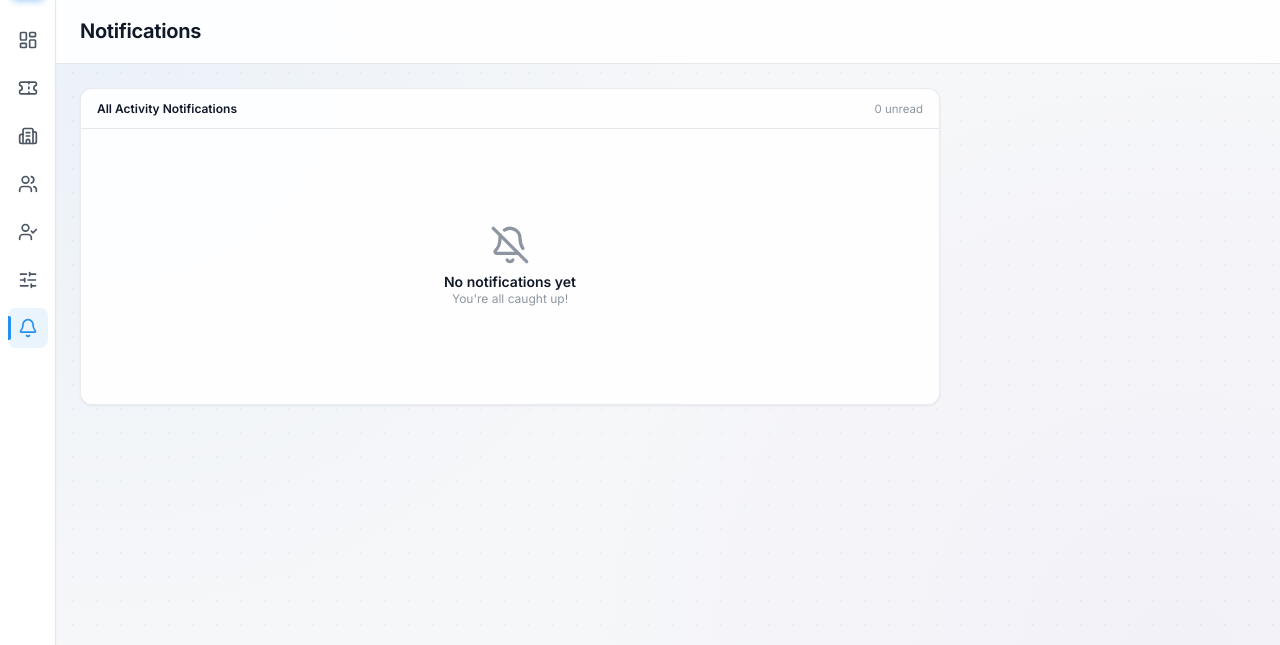
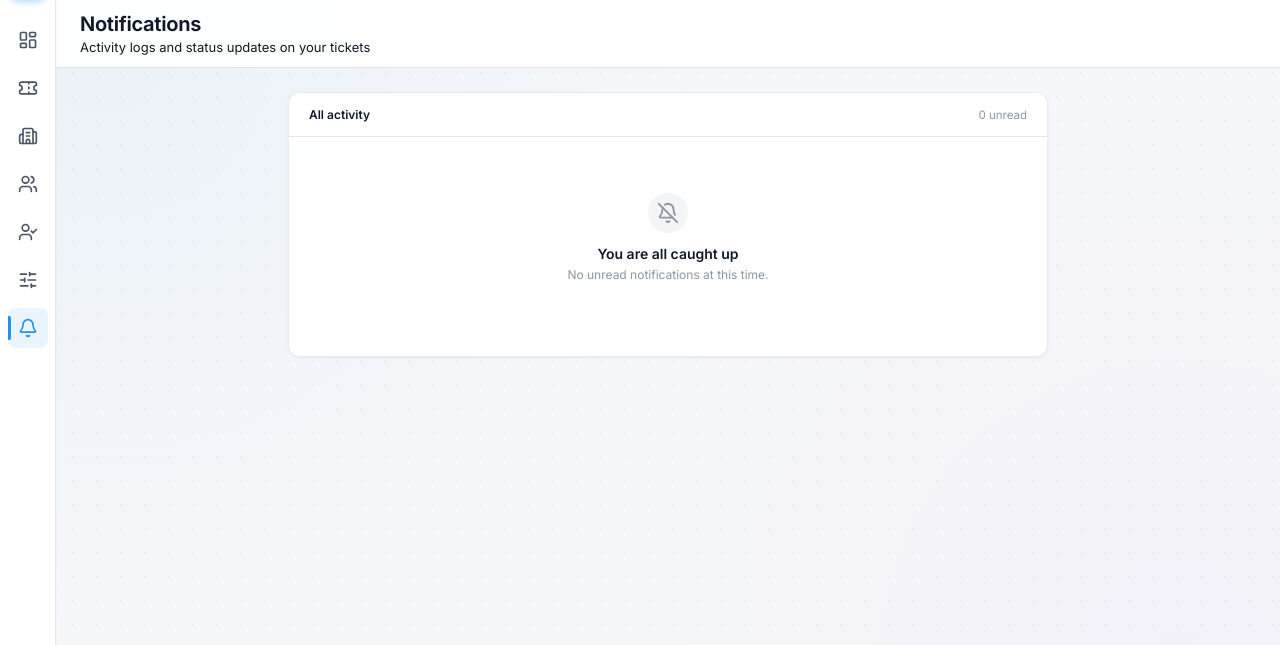
Before and after one commit to Arnov5219/Hostel-Ticket-System, a Django app: page /notifications/ in a window 1280 px wide. Shown: the part 48-693 px from the top of the page. Run offline with Django 5.2, Linux system fonts and the light colour scheme; the visitor is signed in with stand-in values (Sample User, id 1); data that the repository does not hold is empty.

Commit message:
style: humanize and center notifications view (Phase 7, B-06, U-15)

```diff
--- a/templates/notifications/list.html
+++ b/templates/notifications/list.html
@@ -10,6 +10,7 @@
 {% endblock %}
 
 {% block page_title %}Notifications{% endblock %}
+{% block page_subtitle %}Activity logs and status updates on your tickets{% endblock %}
 
 {% block page_actions %}
   {% if unread_count > 0 %}
@@ -17,45 +18,66 @@
       {% csrf_token %}
       <button type="submit" class="btn btn-secondary btn-sm">
         <i data-lucide="check-check" style="width: 14px; height: 14px;"></i>
-        <span>Mark All as Read</span>
+        <span>Mark all as read</span>
       </button>
     </form>
   {% endif %}
 {% endblock %}
 
 {% block content %}
-<div style="display: flex; flex-direction: column; gap: 16px; max-width: 860px;">
+<div style="max-width: 760px; margin: 0 auto; width: 100%; display: flex; flex-direction: column; gap: 16px;">
 
-  <div class="card" style="padding: 0; overflow: hidden;">
-    <div style="padding: 12px 16px; border-bottom: 1px solid var(--border); display: flex; justify-content: space-between; align-items: center;">
-      <span style="font-size: var(--fs-sm); font-weight: 600;">All Activity Notifications</span>
-      <span style="font-size: var(--fs-xs); color: var(--text-muted);">{{ unread_count }} unread</span>
+  <div class="card" style="padding: 0; overflow: hidden; background: var(--bg-surface-glass); backdrop-filter: blur(8px); -webkit-backdrop-filter: blur(8px); border: 1px solid var(--border-glass); border-radius: var(--radius-lg); box-shadow: var(--shadow-card);">
+    <div style="padding: 14px 20px; border-bottom: 1px solid var(--border); display: flex; justify-content: space-between; align-items: center; background: var(--bg-surface);">
+      <span style="font-size: var(--fs-sm); font-weight: 600; color: var(--text-primary);">All activity</span>
+      <span style="font-size: var(--fs-xs); color: var(--text-muted); font-variant-numeric: tabular-nums;">
+        {% if unread_count > 0 %}
+          <span style="color: var(--accent); font-weight: 600;">{{ unread_count }} unread</span>
+        {% else %}
+          0 unread
+        {% endif %}
+      </span>
     </div>
 
     <div style="display: flex; flex-direction: column;">
       {% for notif in notifications %}
-        <div style="padding: 14px 16px; border-bottom: 1px solid var(--border); display: flex; align-items: flex-start; gap: 12px; background-color: {% if not notif.is_read %}var(--accent-light){% else %}var(--bg-surface){% endif %}; transition: background 0.15s ease;">
+        <div style="padding: 14px 18px; border-bottom: 1px solid var(--border-subtle); display: flex; align-items: flex-start; gap: 14px; background-color: {% if not notif.is_read %}rgba(26, 86, 219, 0.04){% else %}var(--bg-surface){% endif %}; border-left: 3px solid {% if not notif.is_read %}var(--accent){% else %}transparent{% endif %}; transition: background var(--duration-fast);">
 
-          <div style="margin-top: 3px;">
-            {% if not notif.is_read %}
-              <div style="width: 8px; height: 8px; border-radius: 50%; background-color: var(--accent);"></div>
+          <!-- Event Icon -->
+          <div style="width: 28px; height: 28px; border-radius: 50%; display: flex; align-items: center; justify-content: center; flex-shrink: 0; margin-top: 2px; background: {% if not notif.is_read %}rgba(26, 86, 219, 0.1){% else %}var(--bg-subtle){% endif %}; color: {% if not notif.is_read %}var(--accent){% else %}var(--text-muted){% endif %};">
+            {% if "status" in notif.verb|lower %}
+              <i data-lucide="refresh-cw" style="width: 14px; height: 14px;"></i>
+            {% elif "assign" in notif.verb|lower %}
+              <i data-lucide="user-check" style="width: 14px; height: 14px;"></i>
+            {% elif "escalat" in notif.verb|lower %}
+              <i data-lucide="arrow-up-right" style="width: 14px; height: 14px;"></i>
+            {% elif "comment" in notif.verb|lower or "note" in notif.verb|lower %}
+              <i data-lucide="message-square" style="width: 14px; height: 14px;"></i>
             {% else %}
-              <div style="width: 8px; height: 8px; border-radius: 50%; background-color: var(--border-strong);"></div>
+              <i data-lucide="bell" style="width: 14px; height: 14px;"></i>
             {% endif %}
           </div>
 
-          <div style="flex: 1; display: flex; flex-direction: column; gap: 4px;">
-            <div style="display: flex; align-items: center; justify-content: space-between;">
-              <span style="font-weight: 600; font-size: var(--fs-sm); color: var(--text-primary);">{{ notif.verb }}</span>
-              <span style="font-size: var(--fs-xs); color: var(--text-muted);">{% time_ago notif.created_at %}</span>
+          <div style="flex: 1; min-width: 0; display: flex; flex-direction: column; gap: 4px;">
+            <div style="display: flex; align-items: baseline; justify-content: space-between; gap: 8px;">
+              {# Fix B-06, U-15: Humanize status/verb copy #}
+              <span style="font-weight: 600; font-size: var(--fs-sm); color: var(--text-primary);">
+                {{ notif.verb|humanize_status }}
+              </span>
+              <span style="font-size: var(--fs-xs); color: var(--text-muted); white-space: nowrap;">
+                {% time_ago notif.created_at %}
+              </span>
             </div>
 
-            <div style="font-size: var(--fs-sm); color: var(--text-secondary); line-height: 1.4;">{{ notif.message }}</div>
+            <div style="font-size: var(--fs-sm); color: var(--text-secondary); line-height: 1.45;">
+              {{ notif.message }}
+            </div>
 
             {% if notif.ticket %}
-              <div style="margin-top: 4px;">
-                <a href="{% url 'notifications:mark_read' notif.id %}" class="btn btn-secondary btn-sm" style="padding: 2px 8px; font-size: 11px;">
-                  View Ticket ({{ notif.ticket.ticket_no }}) ➔
+              <div style="margin-top: 6px;">
+                <a href="{% url 'notifications:mark_read' notif.id %}" class="btn btn-secondary btn-sm" style="padding: 2px 10px; font-size: 11px; height: 24px; font-family: var(--font-mono);">
+                  <span>View ticket {{ notif.ticket.ticket_no }}</span>
+                  <i data-lucide="arrow-right" style="width: 11px; height: 11px;"></i>
                 </a>
               </div>
             {% endif %}
@@ -63,12 +85,12 @@
 
         </div>
       {% empty %}
-        <div style="padding: 48px; text-align: center; color: var(--text-muted);">
-          <div class="empty-state">
-            <i data-lucide="bell-off" style="width: 40px; height: 40px; color: var(--text-muted); margin-bottom: 8px;"></i>
-            <h3 style="font-size: var(--fs-md); font-weight: 600; color: var(--text-primary);">No notifications yet</h3>
-            <p style="font-size: var(--fs-sm); color: var(--text-muted);">You're all caught up!</p>
+        <div class="empty-state" style="padding: 56px 20px;">
+          <div class="empty-state-icon">
+            <i data-lucide="bell-off" style="width: 22px; height: 22px;"></i>
           </div>
+          <h3 class="empty-state-title">You are all caught up</h3>
+          <p class="empty-state-text">No unread notifications at this time.</p>
         </div>
       {% endfor %}
     </div>
```
